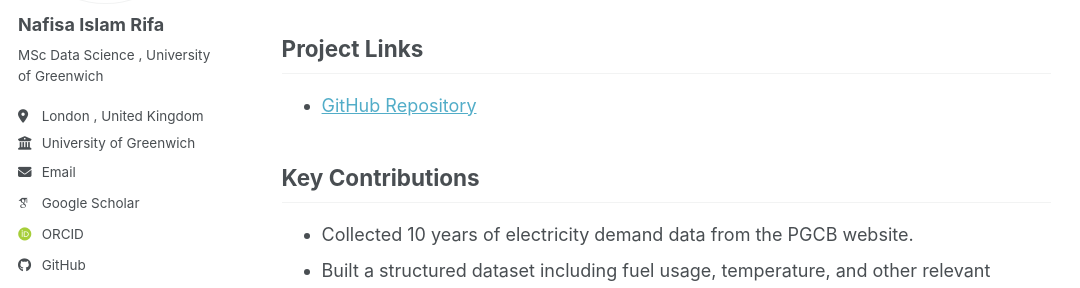
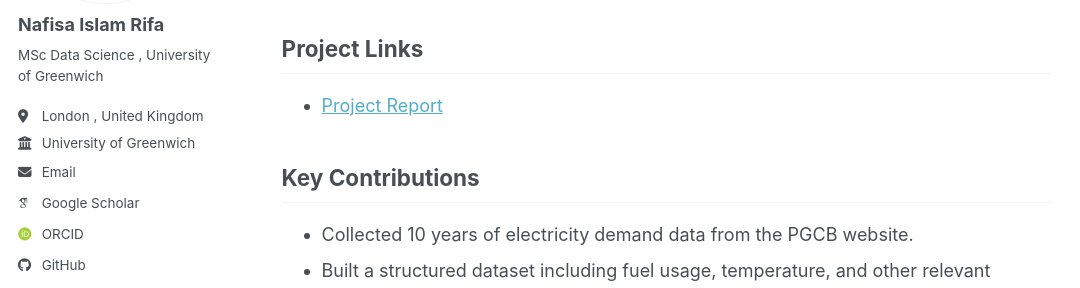
Before and after one commit to NafisaIslamRifa/NafisaIslamRifa.github.io, a Jekyll site: the page built from _teaching/2015-spring-teaching-2.md, in a window 1280 px wide and 900 px high. Shown: the part 262-550 px from the top of the window, without its empty margins (0-1080 px from the left). Built offline with Jekyll 4.4.1, drawn with Linux system fonts in a browser that asks for light colours; some web fonts are replaced; a script bundle is joined from its source files by our own code; library files that are not in the unit come from our copies.

Commit message:
Update project links in teaching document

```diff
--- a/_teaching/2015-spring-teaching-2.md
+++ b/_teaching/2015-spring-teaching-2.md
@@ -12,7 +12,7 @@ Developed a forecasting system to predict future electricity demand in Banglades
 
 ## Project Links
 
-- [GitHub Repository](https://drive.google.com/file/d/1K0KKcEt2KWd_MmuHMCDg4KEw9US_PHWl/view)
+- [Project Report](https://drive.google.com/file/d/1K0KKcEt2KWd_MmuHMCDg4KEw9US_PHWl/view)
 
 ## Key Contributions
 
```
